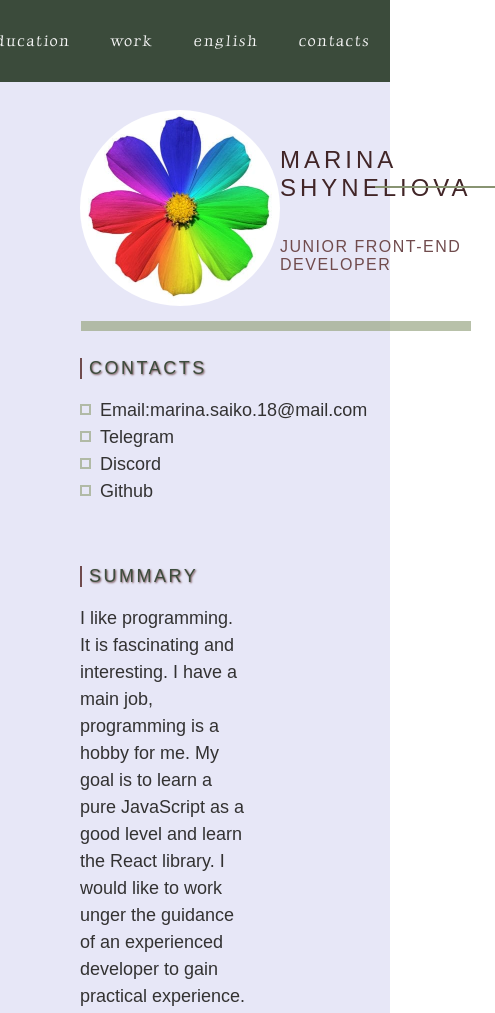
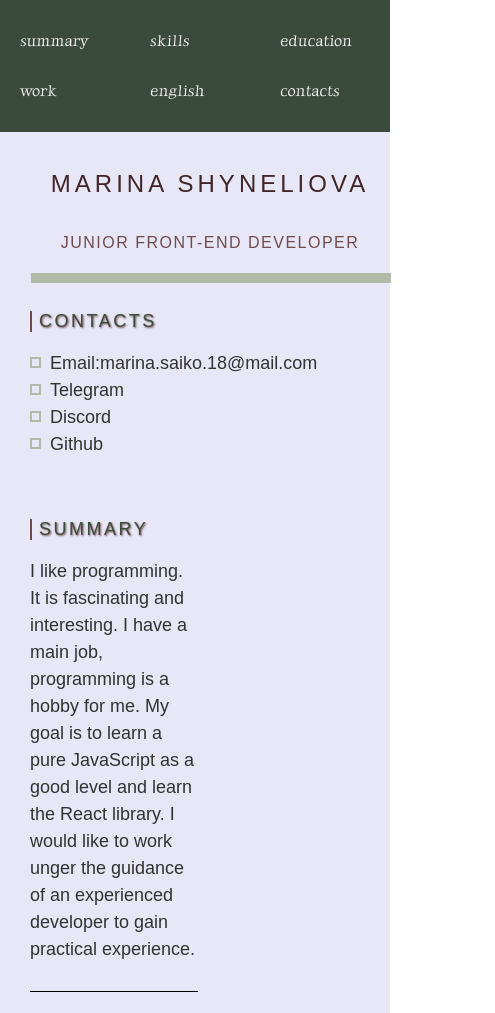
Before and after one commit to Marina1232/rsschool_2021, a plain HTML site: page index.html in a window 390 px wide. Shown: the top 1013 px of the page, 495 px wide, since content can reach past the window. Drawn offline with Linux system fonts and the light colour scheme.

Commit message:
feat: add media queries

```diff
--- a/style_css/header_style.css
+++ b/style_css/header_style.css
@@ -9,7 +9,7 @@
   padding: 0 20px;
   color: whitesmoke;
   text-decoration: none;
-  letter-spacing: 1.5px;
+  /* letter-spacing: 1.5px; */
   line-height: 50px;
   transition: 2s;
 }
@@ -22,3 +22,14 @@
 .header {
   background-color: rgb(59, 75, 59);
 }
+
+@media screen and (max-width: 390px) {
+  .nav__item {
+    flex: 1 0 33%;
+  }
+
+  .nav__list {
+  flex-wrap: wrap;
+  padding: 0;
+  }
+}
--- a/style_css/main_style.css
+++ b/style_css/main_style.css
@@ -13,6 +13,8 @@
   padding: 18px 0 10px;
   width: 43%;
 }
+
+
 
 .myphoto {
   padding: 10px 0;
@@ -37,12 +39,14 @@
   content: " ";
 }
 
+
 .profile__photo {
   display: flex;
   align-items: center;
   justify-content: center;
   width: 100%;
 }
+
 
 .profile__name {
   display: flex;
@@ -68,6 +72,10 @@
   height: 2px;
   background-color: rgb(136, 148, 114);
   content: " ";
+}
+
+@media  and  {
+
 }
 
 .profile__under_name {
@@ -142,3 +150,18 @@ border: 2px solid rgba(155, 167, 133, 0.7);
 border-radius: 50%;
 content: " ";
 }
+
+@media screen and (max-width: 390px) {
+  .profile__photo {
+    display: none;
+  }
+  .myname::after {
+    display: none;
+    /* top: 26px;
+    left: 14px;
+    width: 86px; */
+  }
+  .section {
+    margin-left: 30px;
+  }
+}
```
